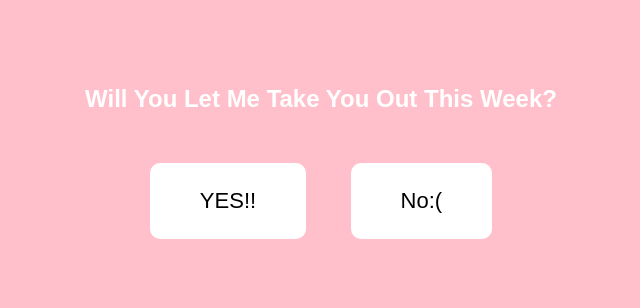
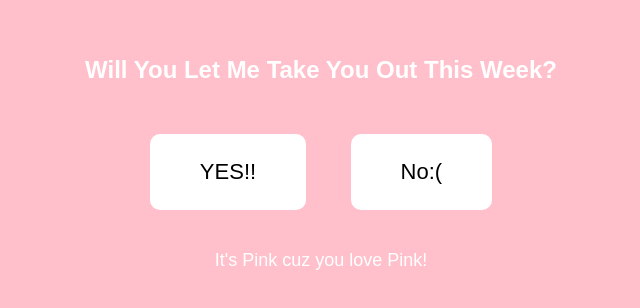
Before and after one commit to parsabyt/webSite, a plain HTML site: page index.html in a window 1280 px wide. Shown: the part 236-544 px from the top of the page, without its empty margins (319-959 px from the left). Drawn offline with Linux system fonts and the light colour scheme.

Commit message:
Added a new prompt

```diff
--- a/index.html
+++ b/index.html
@@ -11,6 +11,8 @@
         <h1 id="prompt">Will You Let Me Take You Out This Week?</h1>
         <button class="btn" id="yesButton">YES!!</button>
         <button class="btn" id="noButton">No:(</button>
+        <!-- New Prompt Below the Buttons -->
+        <p id="additionalPrompt" style="margin-top: 20px; font-size: 18px; color: white;">It's Pink cuz you love Pink!</p>
     </div>
 
     <div id="popup" class="popup">
@@ -35,7 +37,6 @@
             document.getElementById('popup').style.display = 'block';
         };
 
-
         // Function for YES button
         document.getElementById('yesButton').onclick = function() {
             yesClickCount++;
```
